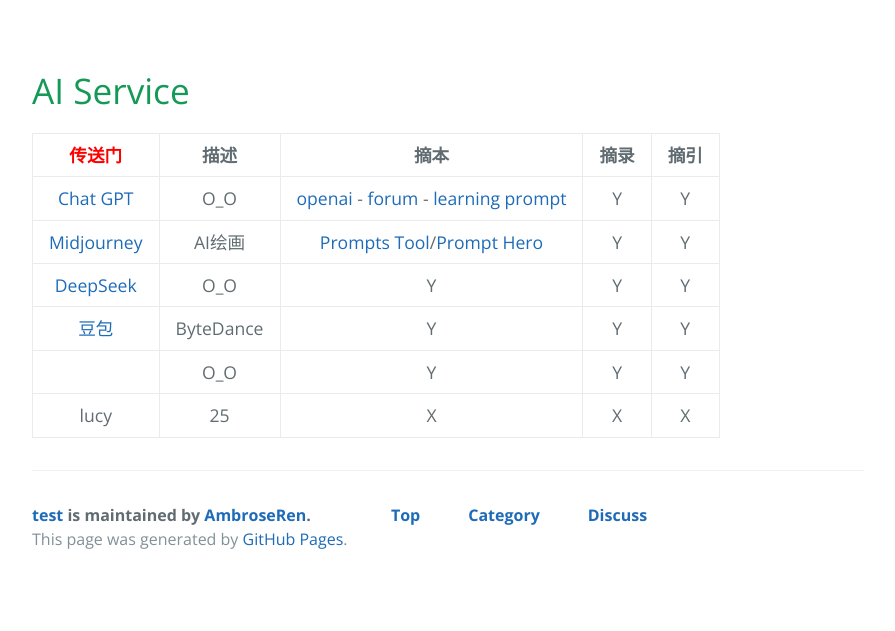
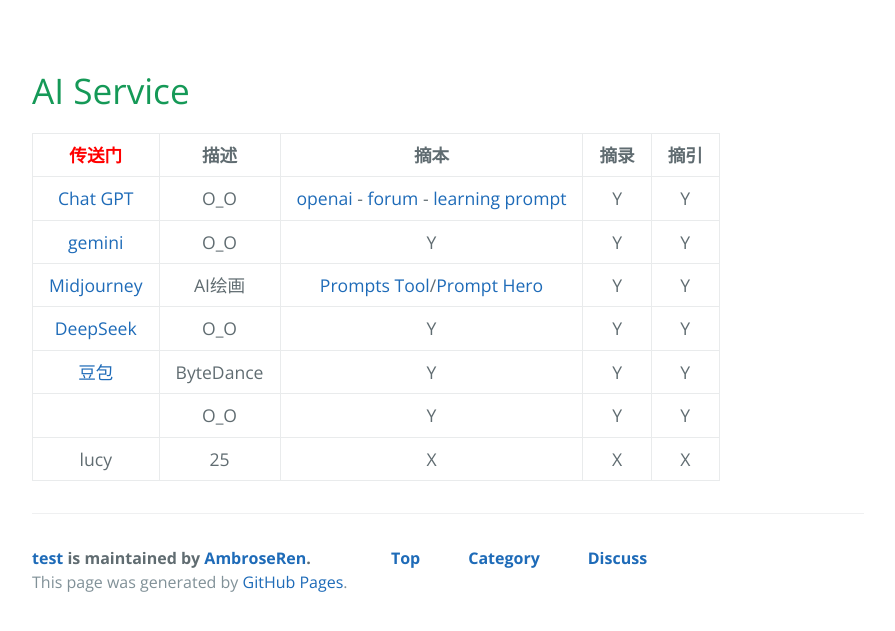
Before and after one commit to AmbroseRen/test, a Jekyll site: the page built from Data/AI/index.md, in a window 1280 px wide. Shown: the top 631 px of the page, without its empty margins (192-1087 px from the left). Built offline with Jekyll 4.4.1, drawn with Linux system fonts in a browser that asks for light colours; nearby versions of some CDN libraries; our own code applies the rules of GitHub Pages for plain Markdown files; library files that are not in the unit come from our copies; the repository's description, which GitHub fills in, is left out.

Commit message:
Update index.md

```diff
--- a/Data/AI/index.md
+++ b/Data/AI/index.md
@@ -21,6 +21,7 @@
 | [<font color="#ff0000">传送门</font>](../../navigation.md) | 描述 | 摘本 | 摘录 | 摘引 |
 |:---:|:---:|:---:|:---:|:---:|
 | [Chat GPT](https://chat.openai.com/auth/login) | O_O | [openai](https://openai.com/) - [forum](https://forum.openai.com/) - [learning prompt](https://learningprompt.wiki/) | Y | Y |
+| [gemini](https://gemini.google.com/) | O_O | Y | Y | Y |
 | [Midjourney](https://www.midjourney.com/) | AI绘画 | [Prompts Tool](https://prompt.noonshot.com/)/[Prompt Hero](https://prompthero.com/) | Y | Y |
 | [DeepSeek](https://www.deepseek.com/) | O_O | Y | Y | Y |
 | [豆包](https://www.doubao.com/chat/) | ByteDance | Y | Y | Y |
```
